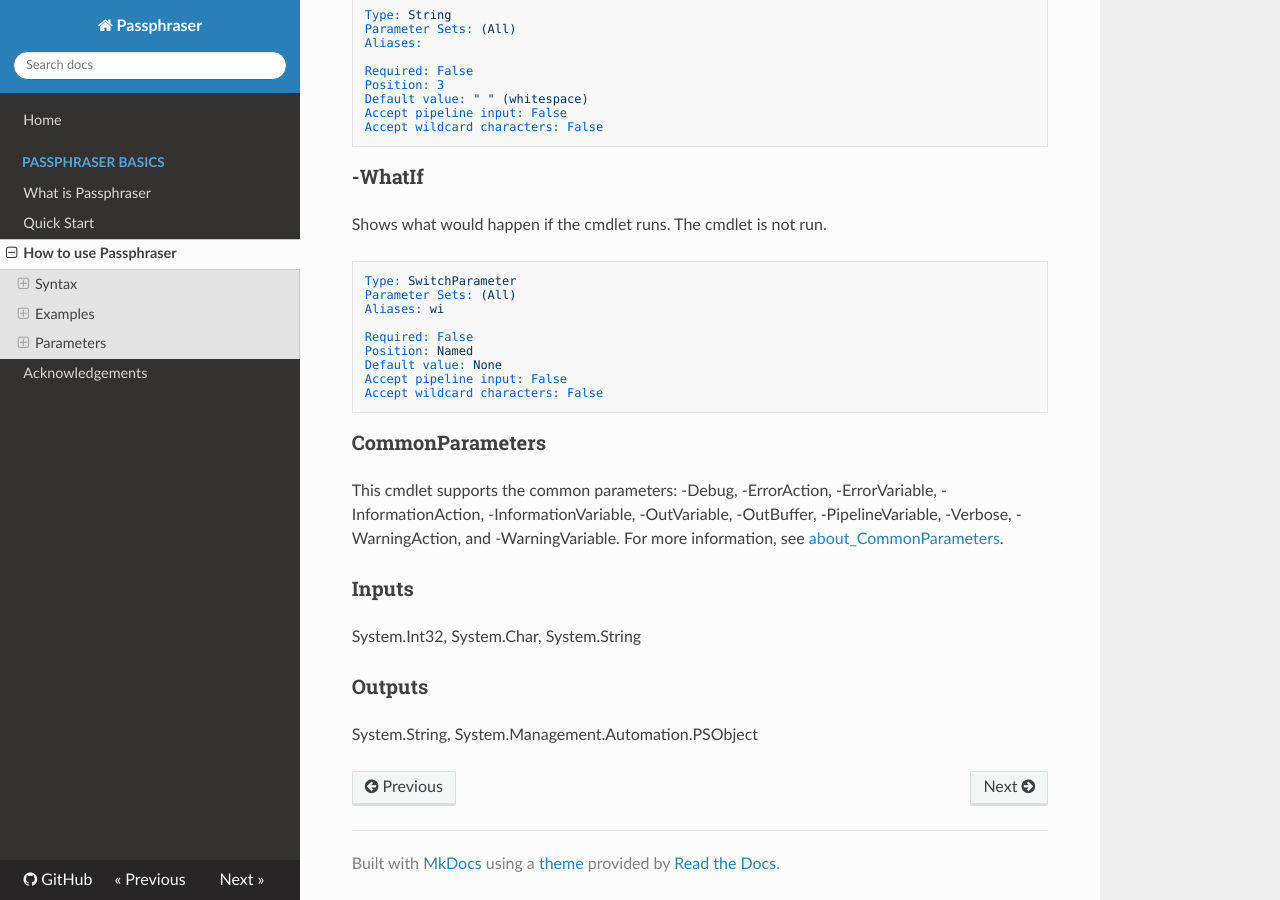
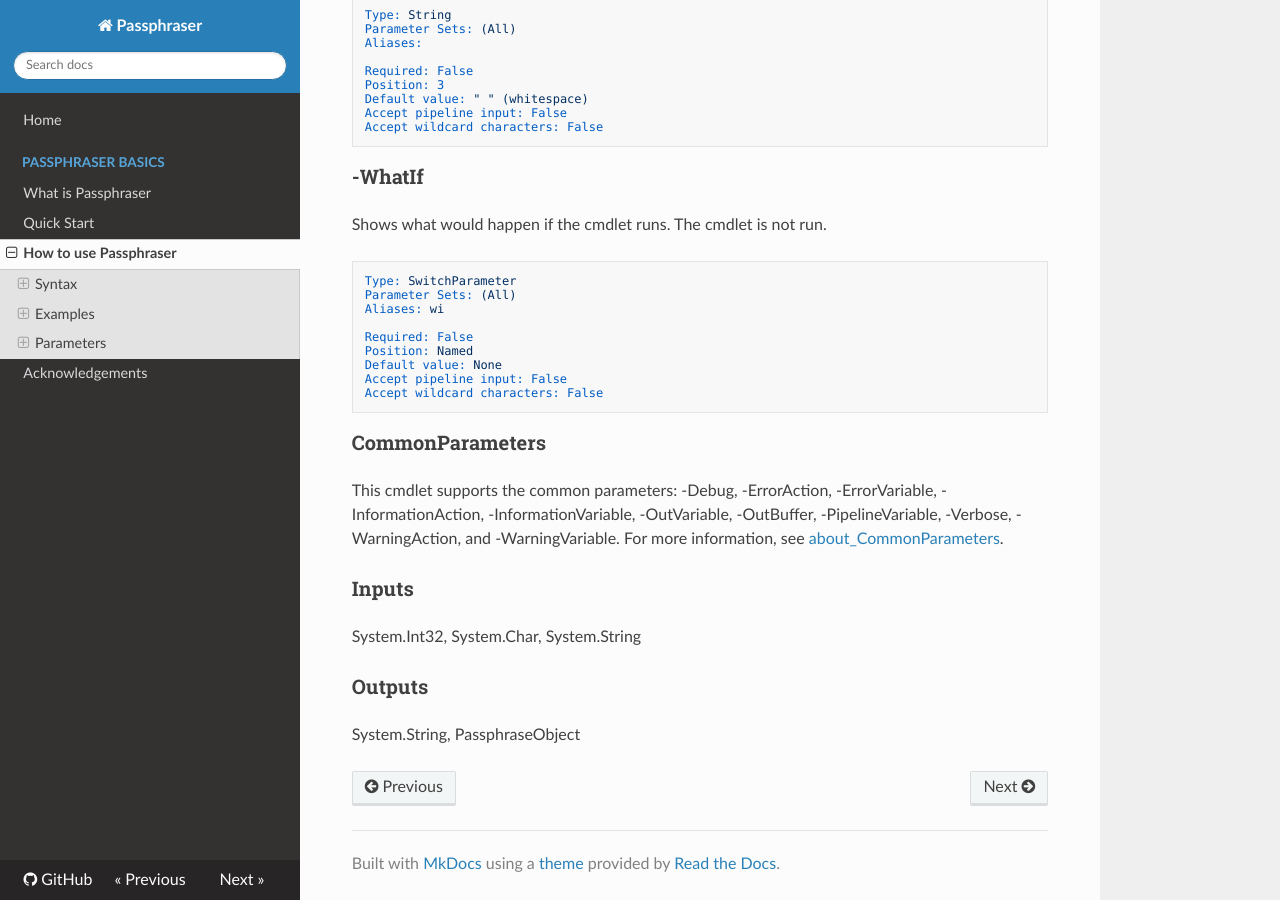
Before and after one commit to lagebj/Passphraser, an MkDocs documentation site: the page built from docs/howto.md, in a window 1280 px wide and 900 px high, scrolled down 4469 px. Built offline with MkDocs 1.6.1, drawn with Linux system fonts in a browser that asks for light colours; nearby versions of some CDN libraries; old or Windows-style settings are respelled for this version of MkDocs.

Commit message:
clean up code

```diff
--- a/docs/howto.md
+++ b/docs/howto.md
@@ -246,4 +246,4 @@ System.Int32, System.Char, System.String
 
 ### Outputs
 
-System.String, System.Management.Automation.PSObject
+System.String, PassphraseObject
```
Also changed, not shown: 2 other files.
